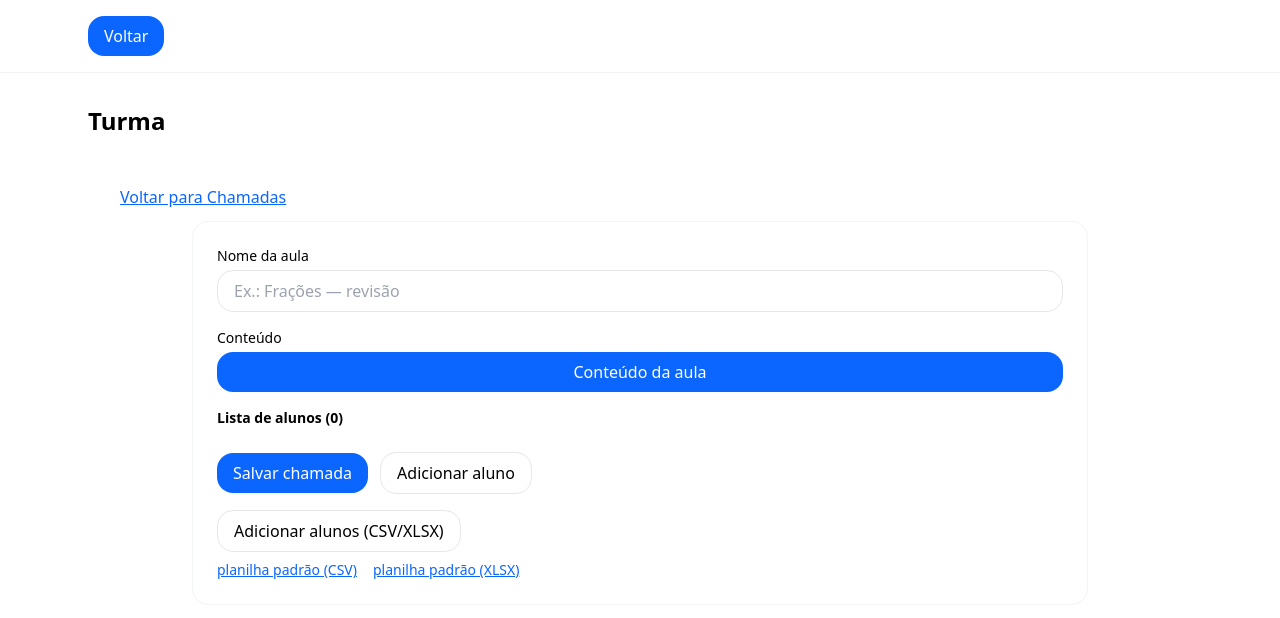
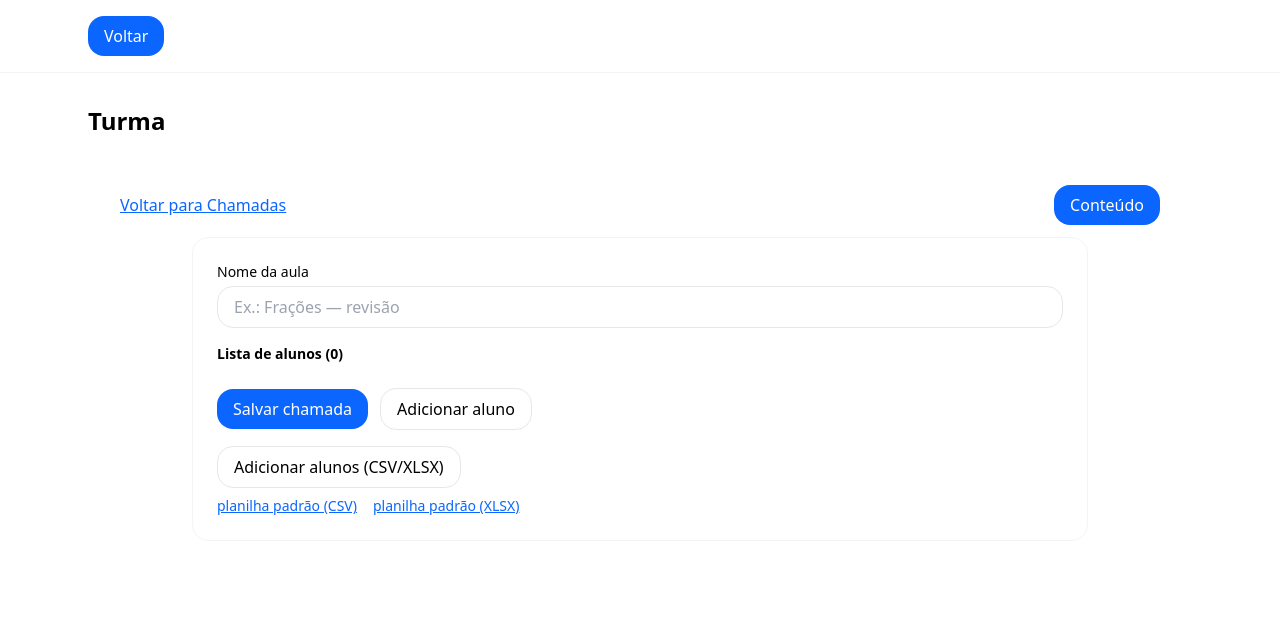
Before and after one commit to guilhermecardosocruz/guieduc, a Next.js app: page /turmas/1/chamadas/1 in a window 1280 px wide. Shown: the top 618 px of the page. Built offline with nearby package versions, Linux system fonts and the light colour scheme.

Commit message:
ux(chamada): mover botão 'Conteúdo' para o topo ao lado do voltar; manter layout original

```diff
--- a/app/(app)/turmas/[id]/chamadas/[chamadaId]/page.tsx
+++ b/app/(app)/turmas/[id]/chamadas/[chamadaId]/page.tsx
@@ -110,13 +110,19 @@ export default function EditarChamadaPage() {
 
   return (
     <div className="w-full px-4 sm:px-6 lg:px-8 py-6">
-      <div className="mb-3">
+      {/* barra topo: link voltar + botão Conteúdo alinhado à direita (logo abaixo do título da turma) */}
+      <div className="mb-3 flex items-center justify-between gap-3">
         <Link href={`${base}/chamadas`} className="underline">Voltar para Chamadas</Link>
+        <Link
+          href={`${base}/chamadas/${chamadaId}/conteudo`}
+          className="btn-primary px-4 py-2"
+        >
+          Conteúdo
+        </Link>
       </div>
 
-      {/* card CENTRADO e bem largo */}
+      {/* card central */}
       <div className="mx-auto w-full max-w-4xl rounded-2xl border border-gray-100 bg-white p-4 sm:p-6">
-        {/* Nome da aula */}
         <label className="block text-sm mb-1">Nome da aula</label>
         <input
           className="input mb-4"
@@ -125,16 +131,8 @@ export default function EditarChamadaPage() {
           placeholder="Ex.: Frações — revisão"
         />
 
-        {/* Conteúdo -> BOTÃO (mantendo layout) */}
-        <label className="block text-sm mb-1">Conteúdo</label>
-        <Link
-          href={`${base}/chamadas/${chamadaId}/conteudo`}
-          className="btn-primary w-full text-center mb-4"
-        >
-          Conteúdo da aula
-        </Link>
+        {/* removido botão de conteúdo daqui, pois ele foi para o topo */}
 
-        {/* Lista de alunos em FAIXAS ocupando toda a largura */}
         <p className="text-sm font-semibold mb-2">Lista de alunos ({alunosOrdenados.length})</p>
         <ul className="divide-y divide-gray-100 rounded-2xl overflow-hidden">
           {alunosOrdenados.map((a, idx) => (
@@ -151,7 +149,6 @@ export default function EditarChamadaPage() {
           ))}
         </ul>
 
-        {/* Botões: MESMA LINHA, compactos */}
         <div className="mt-4 flex items-center gap-3 flex-wrap sm:flex-nowrap">
           <button className="btn-primary px-5 shrink-0" onClick={salvarChamada}>Salvar chamada</button>
           <button
@@ -162,7 +159,6 @@ export default function EditarChamadaPage() {
           </button>
         </div>
 
-        {/* Importar planilha */}
         <div className="mt-4">
           <button
             className="inline-flex items-center justify-center rounded-2xl border px-4 py-2 font-medium hover:bg-gray-50"
```
Also changed, not shown: 1 other file (tests, documents, lock files or other folders).
